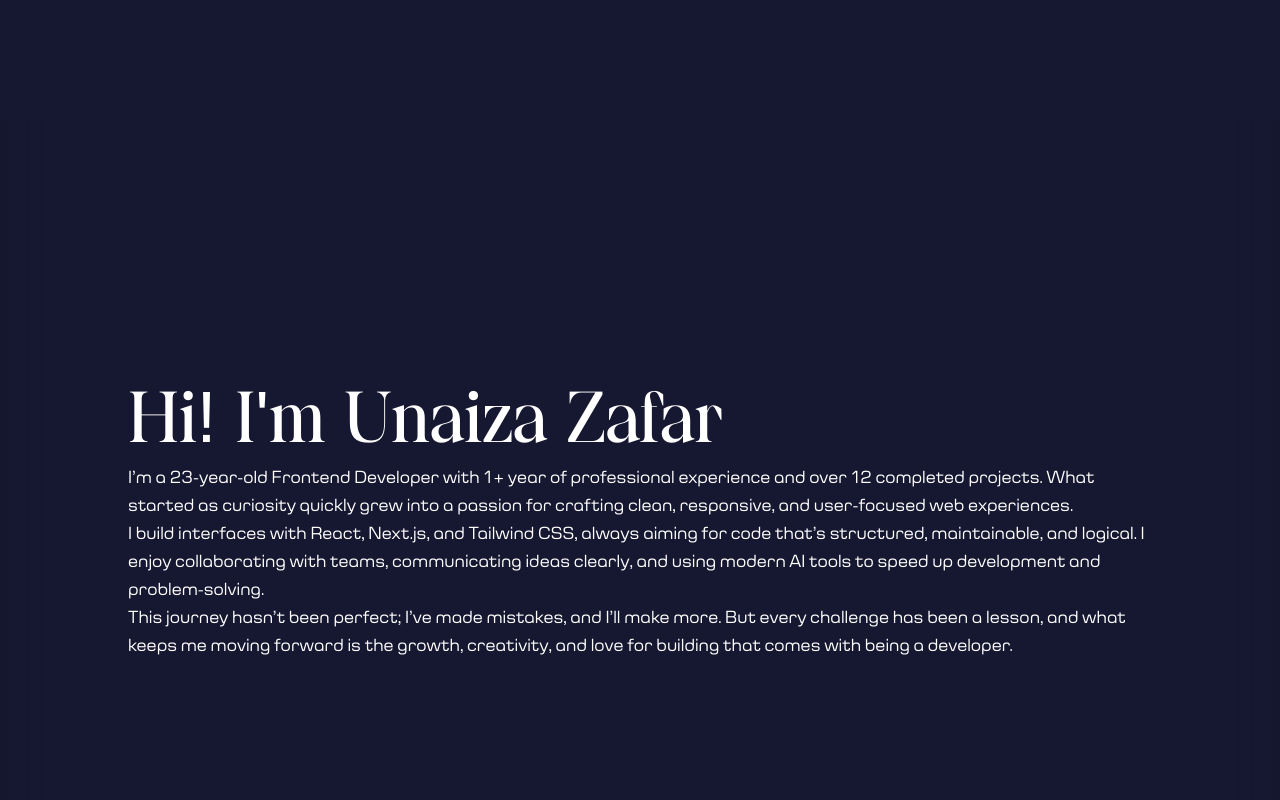
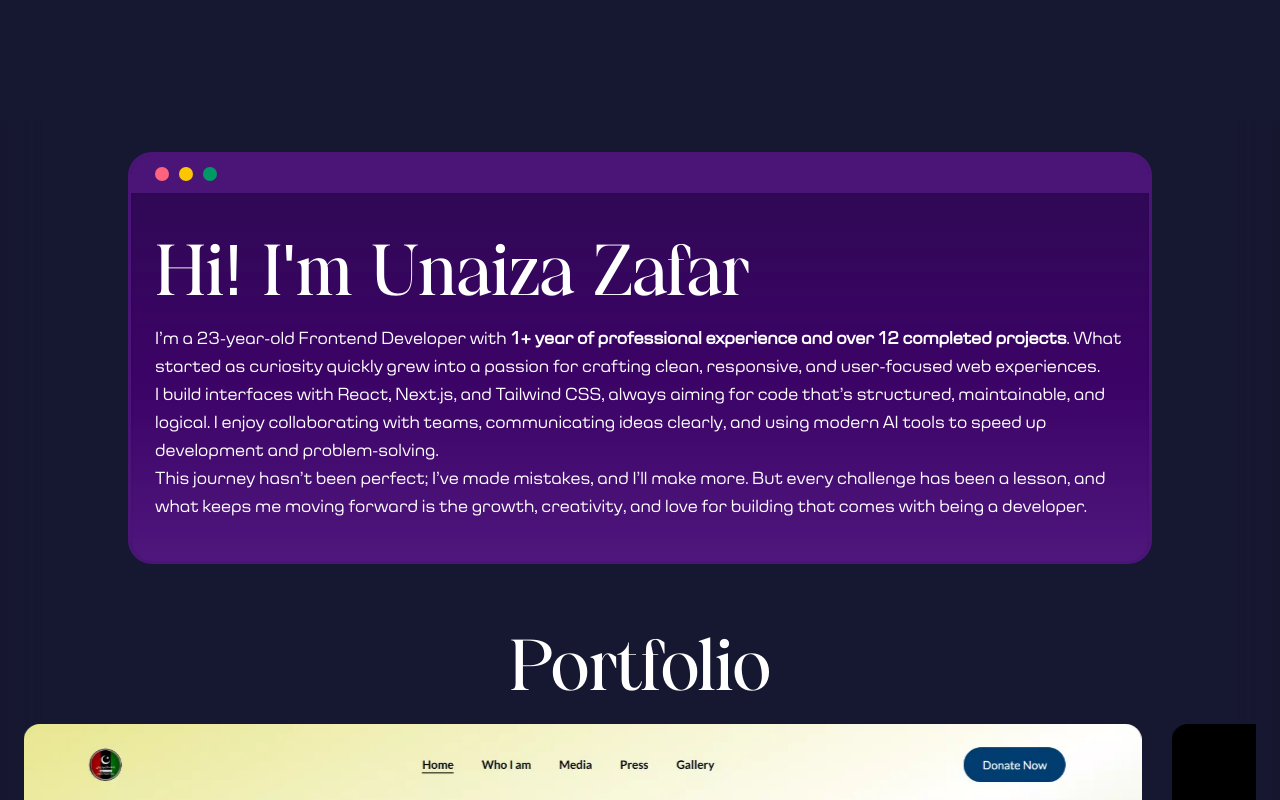
Before and after one commit to UnaizaZafar/portfolio-unaiza, a Next.js app: page / in a window 1280 px wide. Shown: the part 680-1480 px from the top of the page. Built offline with nearby package versions, Linux system fonts and the light colour scheme.

Commit message:
updated about section design

```diff
--- a/app/components/AboutMe.jsx
+++ b/app/components/AboutMe.jsx
@@ -39,11 +39,17 @@ const AboutMe = () => {
     }, [])
     return (
         <div id="about"
-            className=" min-h-screen  flex justify-between items-center mx-auto px-6 py-8 xl:px-32">
-            <div className="flex flex-col gap-3 max-w-screen-xl mx-auto rounded-3xl">
+            className="flex justify-between items-center mx-auto px-6 py-8 xl:px-32">
+            <div className="flex flex-col max-w-screen-lg mx-auto rounded-3xl border-3 border-purple-900/80 overflow-hidden">
+                <div className="flex gap-2.5 px-6 py-3 bg-purple-900/80">
+                    <div className="rounded-full size-3.5 bg-rose-400" />
+                    <div className="rounded-full size-3.5 bg-yellow-400" />
+                    <div className="rounded-full size-3.5 bg-emerald-600" />
+                </div>
+                <div className="flex flex-col gap-5 bg-gradient-to-b from-purple-950/70 via-purple-950 to-purple-900/85 shadow-inner px-6 py-10">
                     <p ref={fadeDownwardRef} className="font-gamilia text-5xl sm:text-6xl md:text-7xl 2xl:text-8xl text-white">Hi! I'm Unaiza Zafar</p>
                     <p ref={fadeUpwardRef} className="text-lg text-white">
-                    I’m a 23-year-old Frontend Developer with 1+ year of professional experience and over 12 completed projects. What started as curiosity quickly grew into a passion for crafting clean, responsive, and user-focused web experiences.
+                        I’m a 23-year-old Frontend Developer with <strong>1+ year of professional experience and over 12 completed projects</strong>. What started as curiosity quickly grew into a passion for crafting clean, responsive, and user-focused web experiences.
                         <br />
                         I build interfaces with React, Next.js, and Tailwind CSS, always aiming for code that’s structured, maintainable, and logical. I enjoy collaborating with teams, communicating ideas clearly, and using modern AI tools to speed up development and problem-solving.
                         <br />
@@ -51,6 +57,7 @@ const AboutMe = () => {
                     </p>
                 </div>
             </div>
+        </div>
     )
 }
 
--- a/app/components/Navbar.jsx
+++ b/app/components/Navbar.jsx
@@ -11,7 +11,7 @@ const Navbar = () => {
     const pathname = usePathname();
     return (
         <>
-            <div className="bg-white/20 backdrop-blur-2xl shadow-2xl w-max place-self-center rounded-full overflow-hidden text-secondary top-4 z-10 fixed hidden md:block">
+            <div className="bg-gradient-to-r from-[#6366F1]/70 to-[#14B8A6]/70 backdrop-blur-2xl shadow-inner w-max place-self-center rounded-full overflow-hidden text-secondary top-4 z-10 fixed hidden md:block">
                 <div className=" flex justify-between items-center px-5">
                     <Link href={`/`}>
                         <Image src={"/images/uz-logo-2.webp"} width={55} height={55} alt="Logo" />
--- a/app/components/Portfolio.jsx
+++ b/app/components/Portfolio.jsx
@@ -17,7 +17,7 @@ const Portfolio = () => {
     };
     return (
         <div id="portfolio" className=" min-h-screen  flex flex-col gap-6 items-center mx-auto px-6 py-8 max-w-screen-xl ">
-            <p className="font-gamilia text-6xl lg:text-7xl xl:text-[100px] text-secondary ">
+            <p className="font-gamilia text-5xl sm:text-6xl md:text-7xl 2xl:text-8xl text-white ">
                 Portfolio
             </p>
             <div className="relative w-full">
```
Lines whose indentation alone changed are shown as unchanged.
